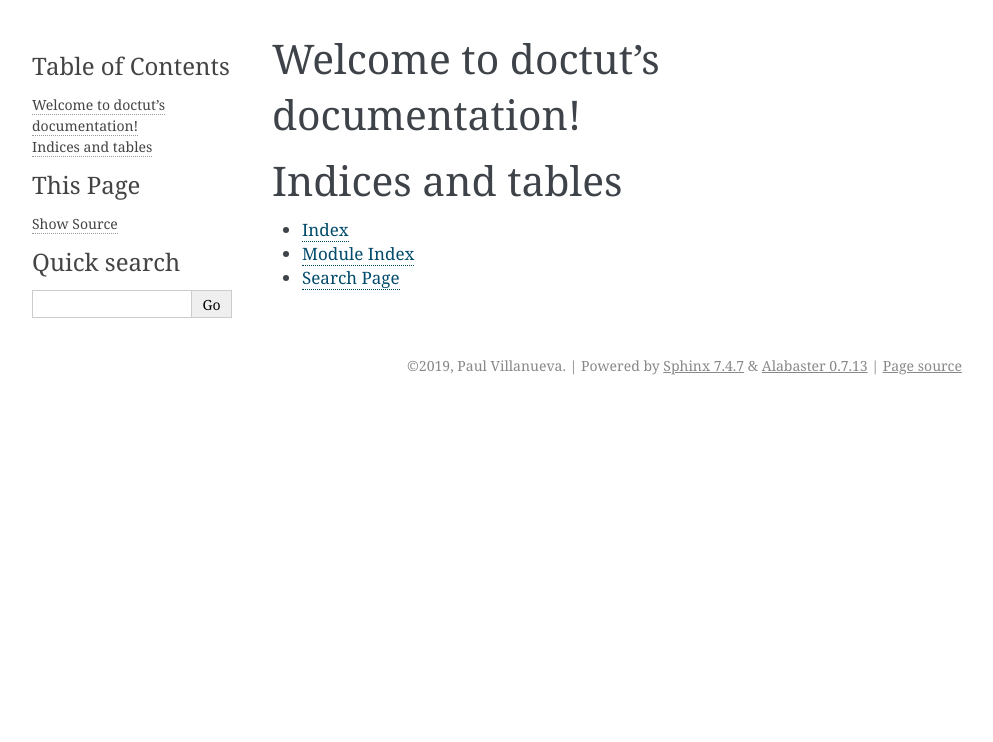
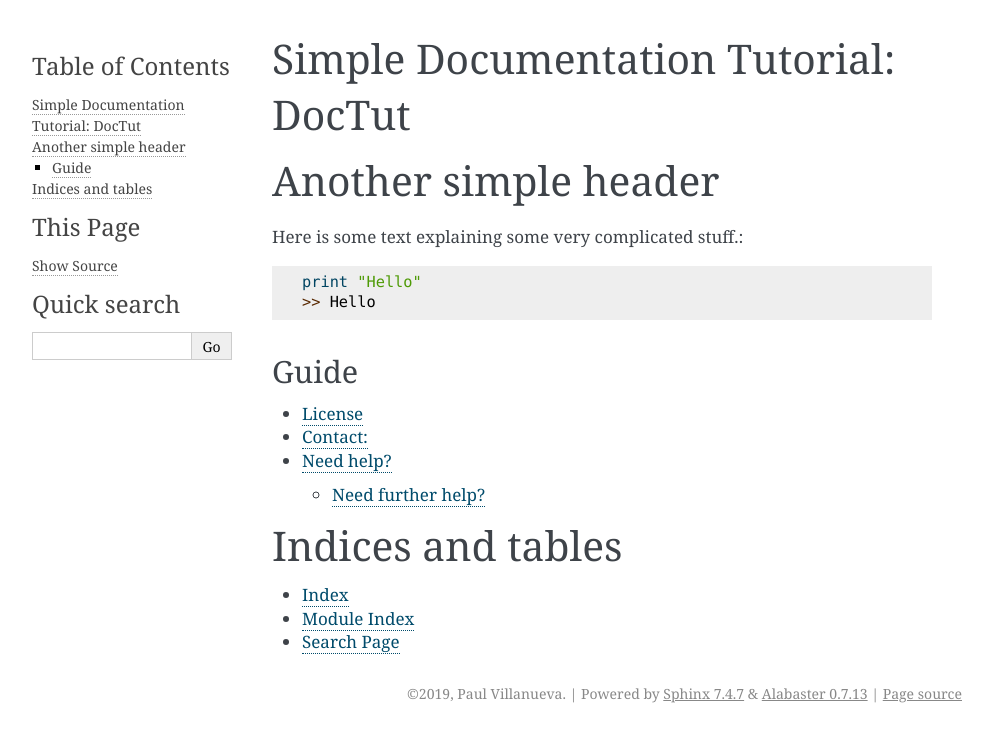
Before and after one commit to pommevilla/rtd_practice, a Sphinx documentation site: the page built from docs/source/index.rst, in a window 1280 px wide. Shown: the top 742 px of the page, without its empty margins (148-1141 px from the left). Built offline with Sphinx 7.4.7, drawn with Linux system fonts in a browser that asks for light colours.

Commit message:
Adding first commit for documentation

```diff
--- a/docs/source/index.rst
+++ b/docs/source/index.rst
@@ -1,15 +1,23 @@
-.. doctut documentation master file, created by
-   sphinx-quickstart on Mon Sep  9 15:33:30 2019.
-   You can adapt this file completely to your liking, but it should at least
-   contain the root `toctree` directive.
+Simple Documentation Tutorial: DocTut
+=====================================
 
-Welcome to doctut's documentation!
-==================================
+Another simple header
+=====================
+
+Here is some text explaining some very complicated stuff.::
+
+    print "Hello"
+    >> Hello
+
+
+Guide
+*****
 
 .. toctree::
-   :maxdepth: 2
-   :caption: Contents:
+   :maxdepth: 3
 
+   LICENSE
+   help
 
 
 Indices and tables
```
Also changed, not shown: docs/source/LICENSE.rst (added, +29 -0 lines), docs/source/help.rst (added, +9 -0 lines).
